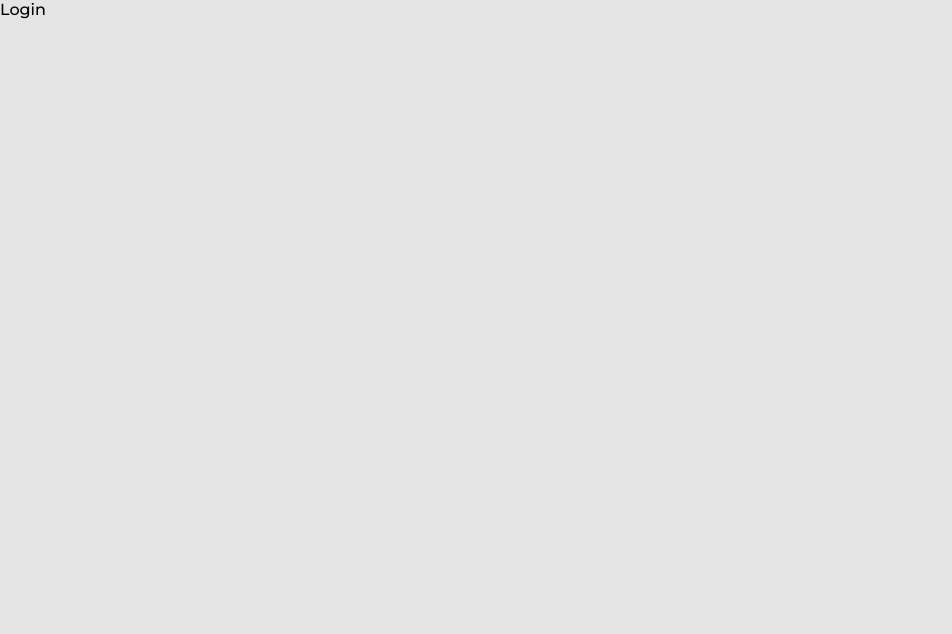
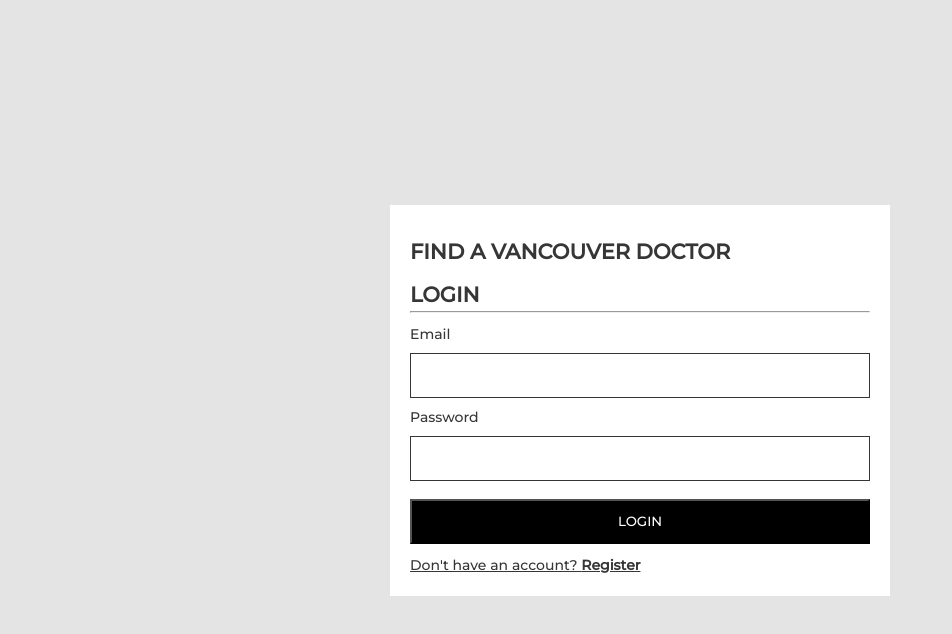
Before and after one commit to neilquizon/findvancouverdoctor, a React (Create React App) app: page /login in a window 1280 px wide. Shown: the top 634 px of the page, without its empty margins (0-952 px from the left). Built offline with nearby package versions, Linux system fonts and the light colour scheme.

Commit message:
finished register and login form, created firebase

```diff
--- a/src/index.css
+++ b/src/index.css
@@ -11,6 +11,7 @@ body , html {
   padding: 0;
   box-sizing: border-box;
   font-family: "Montserrat", sans-serif !important;
+  color: #363636 !important;
 }
 /* colors and backgrounds */
 
@@ -140,3 +141,13 @@ input:focus {
 .uppercase {
   text-transform: uppercase;
 }
+
+.underline {
+  text-decoration: underline;
+}
+
+
+/* antd override */
+.ant-form-item {
+  margin-bottom: 8px !important;
+}
--- a/src/pages/Login/index.js
+++ b/src/pages/Login/index.js
@@ -1,9 +1,41 @@
-import React from "react"
+import { Button, Form } from "antd";
+import React from "react";
+import { Link } from "react-router-dom";
 
 function Login() {
+
+    const onFinish = (values) => {
+        console.log(values);
+    }
+
     return (
-        <div>Login</div>
-    )
+        <div className="flex justify-center items-center h-screen">
+            <Form layout="vertical" className="w-400 bg-white p-2" onFinish={onFinish}>
+                <h2 className="uppercase my-1">
+                    <strong>Find a Vancouver Doctor</strong>
+
+                </h2>
+                <h2 className="uppercase my-1">
+                    <strong>Login</strong>
+                    <hr />
+                </h2>
+
+                <Form.Item label="Email" name="email">
+                    <input type="email" />
+                </Form.Item>
+                <Form.Item label="Password" name="password">
+                    <input type="password" />
+                </Form.Item>
+
+                <button className="contained-btn my-1" type="submit">Login</button>
+                <Link className="underline" to='/Register'>Don't have an account? <strong>Register</strong></Link>
+
+
+
+            </Form>
+        </div>
+    );
+
 }
 
-export default Login
+export default Login;
--- a/src/pages/Register/index.js
+++ b/src/pages/Register/index.js
@@ -1,29 +1,39 @@
 import { Button, Form } from "antd";
 import React from "react";
+import { Link } from "react-router-dom";
 
 function Register() {
+
+const onFinish = (values) => {
+    console.log(values);
+}
+
     return (
     <div className="flex justify-center items-center h-screen">
-        <Form layout="vertical" className="w-400" bg-white p-2>
+        <Form layout="vertical" className="w-400 bg-white p-2" onFinish={onFinish}>
         <h2 className="uppercase my-1">
-                <strong>Find Vancouver Doctor</strong>
+                <strong>Find a Vancouver Doctor</strong>
 
             </h2>
             <h2 className="uppercase my-1">
                 <strong>Register</strong>
                 <hr/>
             </h2>
-            <Form.Item label="Name">
+            <Form.Item label="Name" name="name">
                 <input type="text" />
             </Form.Item>
-            <Form.Item label="Email">
+            <Form.Item label="Email" name="email">
                 <input type="email" />
             </Form.Item>
-            <Form.Item label="Password">
+            <Form.Item label="Password" name="password">
                 <input type="password" />
             </Form.Item>
 
-           <button className="contained-btn">REGISTER</button>
+           <button className="contained-btn my-1" type="submit">REGISTER</button>
+<Link className="underline" to='/login'>Already have an account? <strong>Sign in</strong></Link>
+
+
+
         </Form>
     </div>
     );
```
Also changed, not shown: src/firebaseConfig.js (added, +21 -0 lines).
